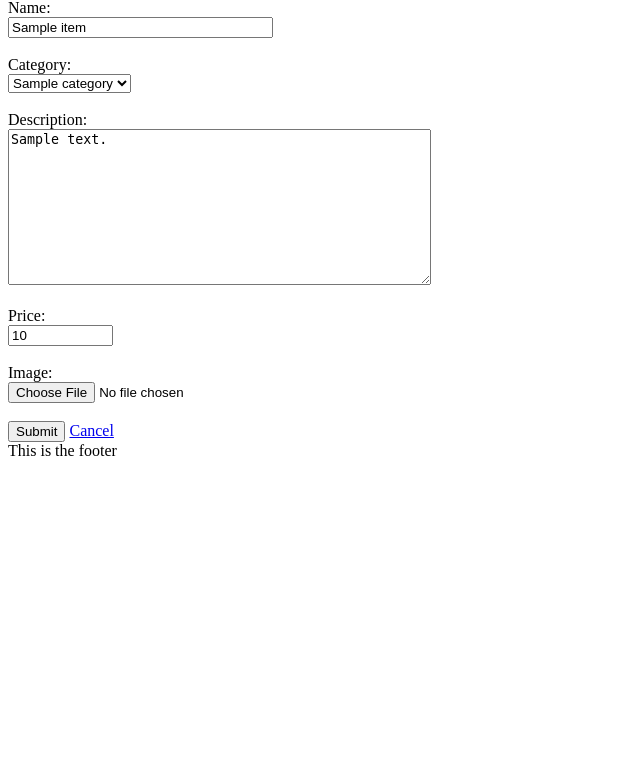
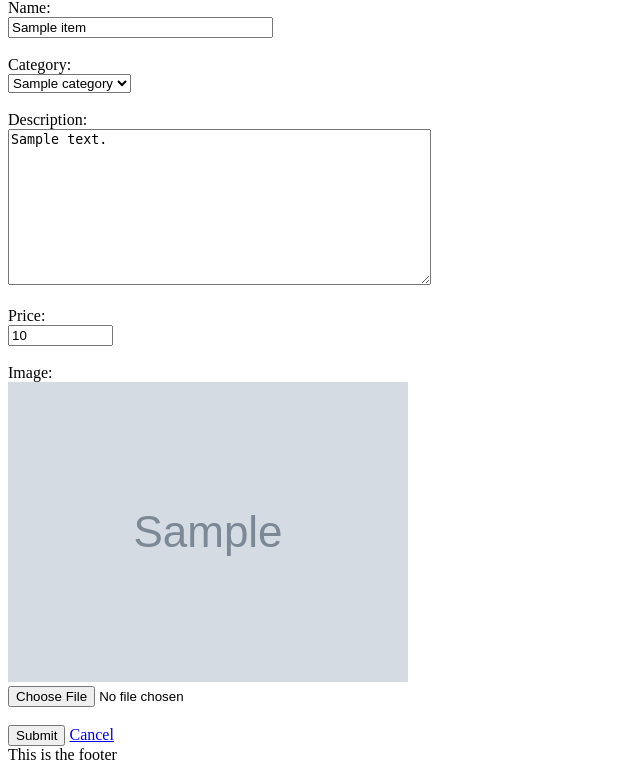
Before and after one commit to richgieg/ItemCatalog, a Flask app: template vagrant/catalog/templates/edit_item.html in a window 1280 px wide. Shown: the part 184-956 px from the top of the page, without its empty margins (0-640 px from the left). Before the commit the page ends 640 px from the top, so only its background shows below. Run offline with Flask 2, Linux system fonts and the light colour scheme; the template is opened without the code that fills it: most values are stand-ins (such as "Sample title", 1, 10 or a date in 2020); grey boxes marked "Sample" are stand-in pictures.

Commit message:
Display item image in edit_item.html

```diff
--- a/vagrant/catalog/templates/edit_item.html
+++ b/vagrant/catalog/templates/edit_item.html
@@ -23,6 +23,9 @@
     Price:<br>
     <input type="text" size="10" name="price" value="{{ item.price }}"><br><br>
     Image:<br>
+    {% if item.image_path %}
+    <img class="item-image" src="{{ item.image_path }}" alt="Image of {{ item.name }}"><br>
+    {% endif %}
     <input type="file" name="image_file"><br><br>
     <input type="submit" value="Submit">
     <a href="{{ url_for('show_item', category_id = item.category_id, item_id = item.id) }}">Cancel</a>
```
